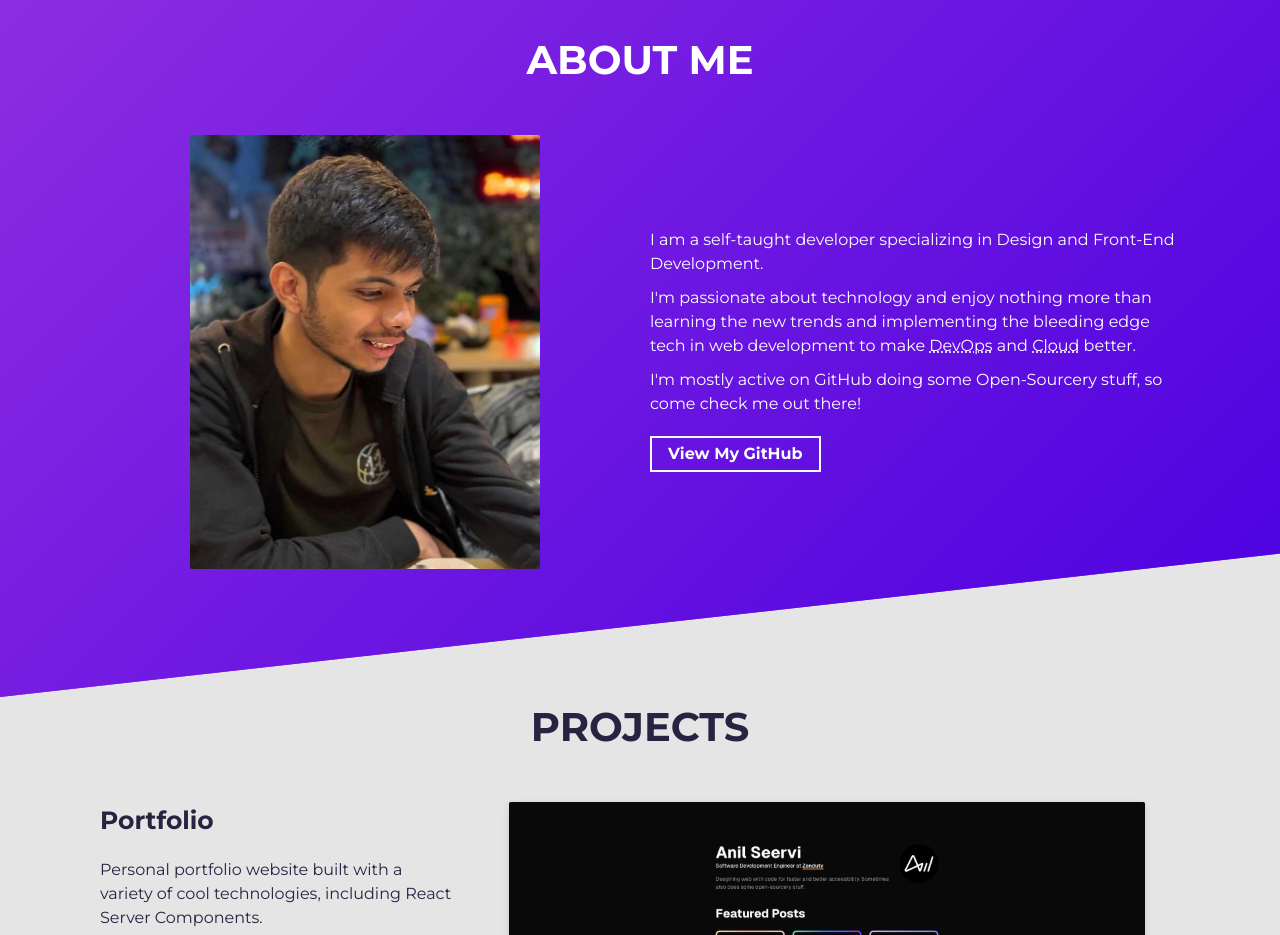
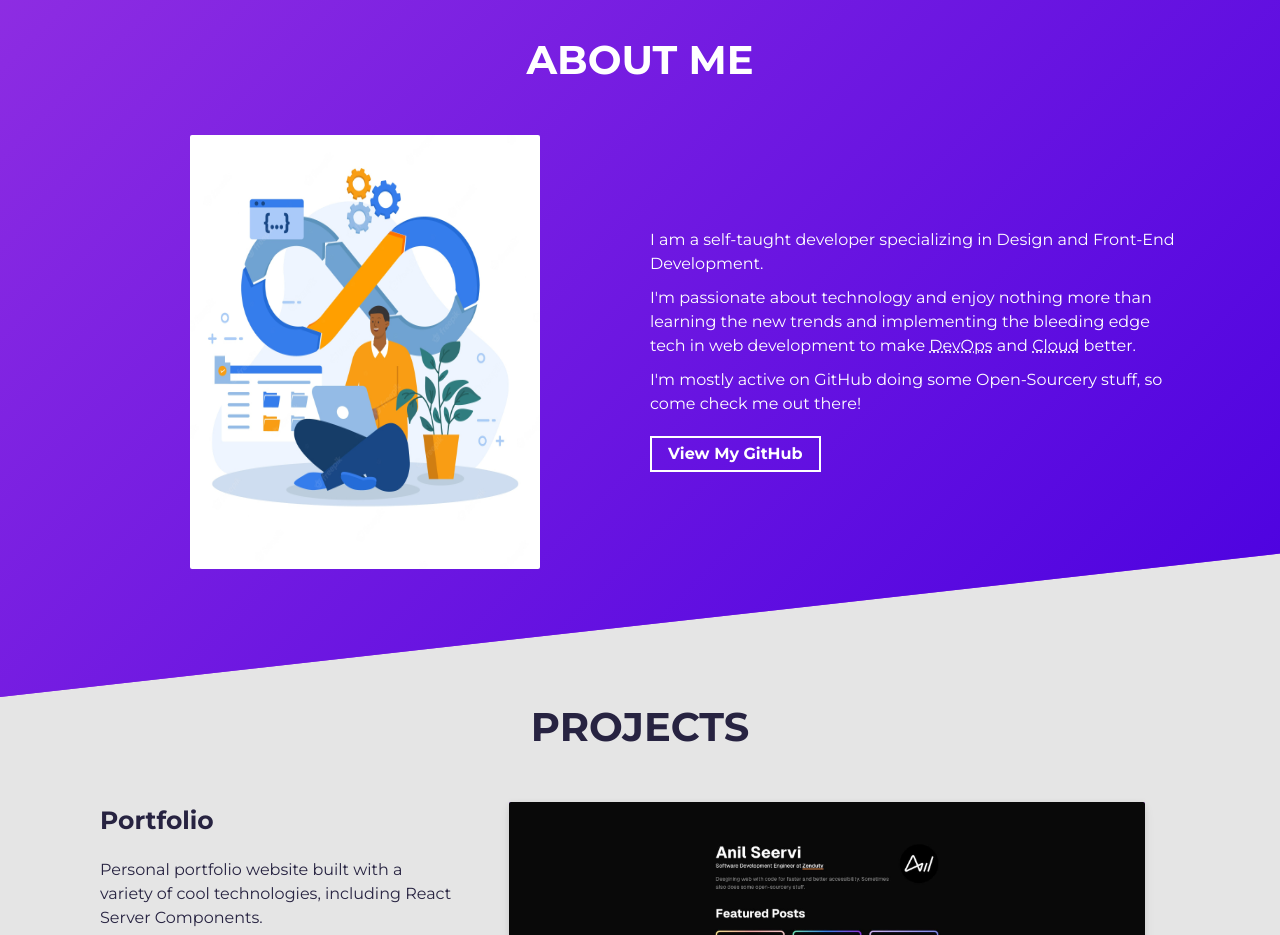
Before and after one commit to KalonOluwanifemi/home, a website built with Vite: page index.html in a window 1280 px wide. Shown: the part 820-1755 px from the top of the page. Built offline with nearby package versions, Linux system fonts and the light colour scheme.

Commit message:
added new files

```diff
--- a/index.html
+++ b/index.html
@@ -109,7 +109,7 @@
 					<div class="about-wrapper__image">
 						<img
 							class="img-fluid"
-							src="./assets/profile.jpeg"
+							src="public/assets/DevOps-sample.jpg"
 							alt="Profile Image"
 							loading="lazy"
 							width="350"
```
Also changed, not shown: public/assets/DevOps-sample.jpg (added), public/assets/preview.png (added).
